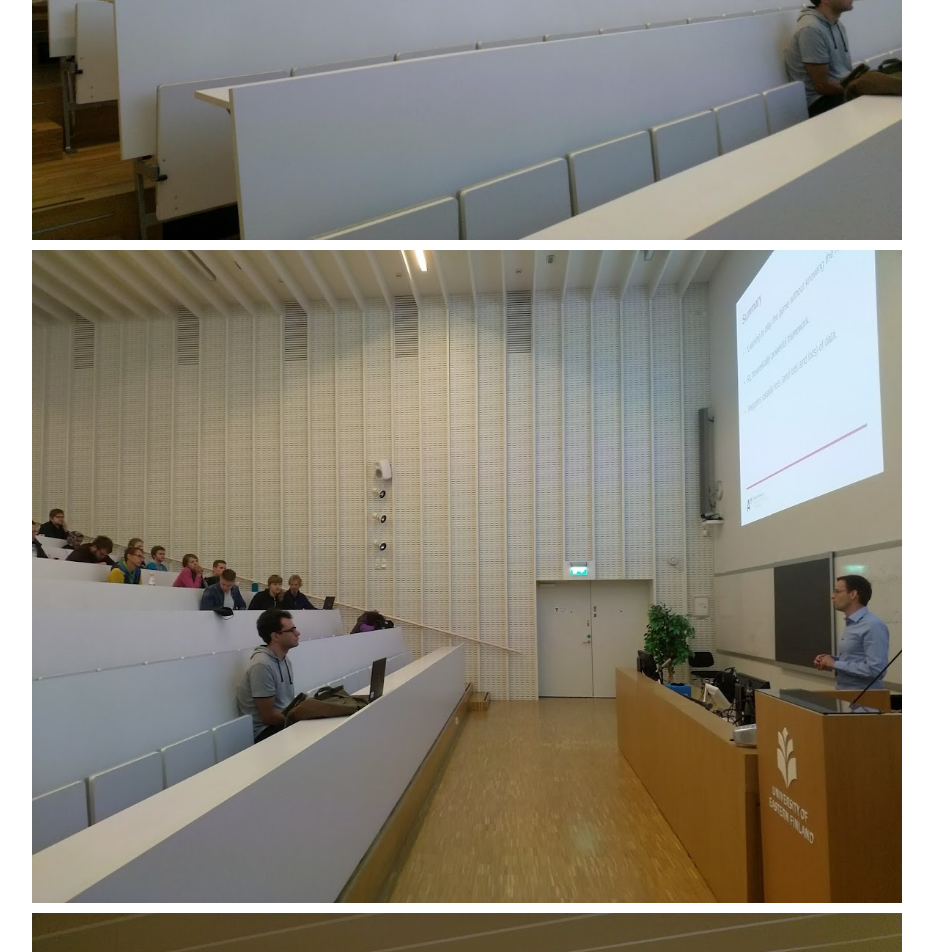
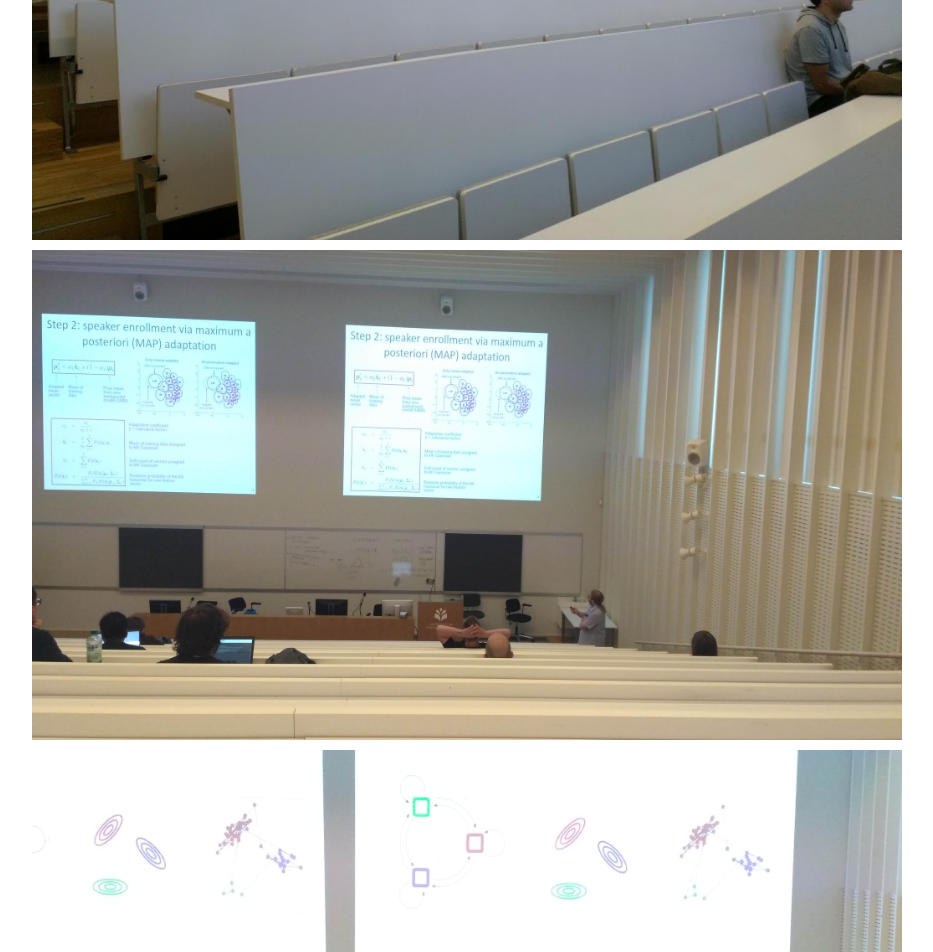
Before and after one commit to abrahamwoubie/Summer_School_RL, a Jekyll site: the page built from photos.md, in a window 1280 px wide. Shown: the part 1366-2318 px from the top of the page, without its empty margins (173-1106 px from the left). Built offline with Jekyll 4.4.1, drawn with Linux system fonts in a browser that asks for light colours; nearby versions of some CDN libraries.

Commit message:
images from tomis and villes lectures added

```diff
--- a/photos.md
+++ b/photos.md
@@ -9,6 +9,10 @@ title: Photos | UEF Summer School 2018
 
 ![Audience listening lecture](photos/audience.jpg)
 
+![Tomi Lecturing](photos/tomi.jpg)
+
+![Ville Lecturing](photos/ville.jpg)
+
 ![Kyrki Lecturing](photos/kyrki.jpg)
 
 ![Photo from the back row of auditorium](photos/back_row.jpg)
```
Also changed, not shown: photos/tomi.jpg (added), photos/ville.jpg (added).
